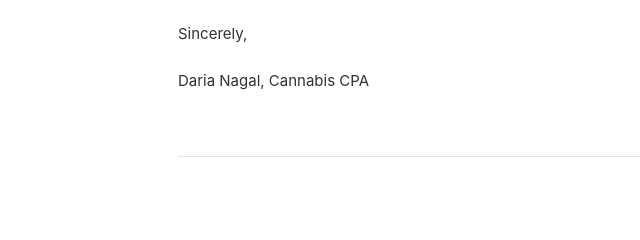
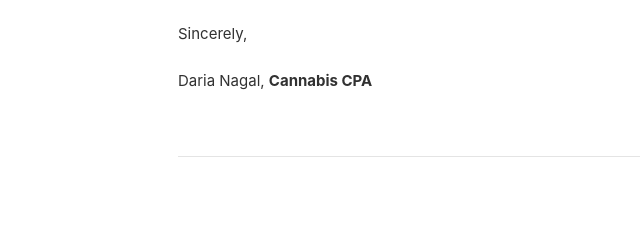
Before and after one commit to darena67/rvtaxgroup, a Gatsby site: page /blog/california-dispensary-sales-tax/ in a window 1280 px wide. Shown: the part 2791-3031 px from the top of the page, 112-752 px from the left. Built offline with nearby package versions, Linux system fonts and the light colour scheme; Gatsby itself is replaced by a stand-in of ours.

Commit message:
Update Blog “california-dispensary-sales-tax”

```diff
--- a/content/blog/california-dispensary-sales-tax.md
+++ b/content/blog/california-dispensary-sales-tax.md
@@ -42,4 +42,4 @@ At Red Eye CPA we help small and medium dispensaries with their local tax compli
 
 Sincerely,
 
-Daria Nagal, Cannabis CPA
+Daria Nagal, **[Cannabis CPA](https://redeyecpa.com/blog/how-to-choose-cannabis-accountant/)**
```
